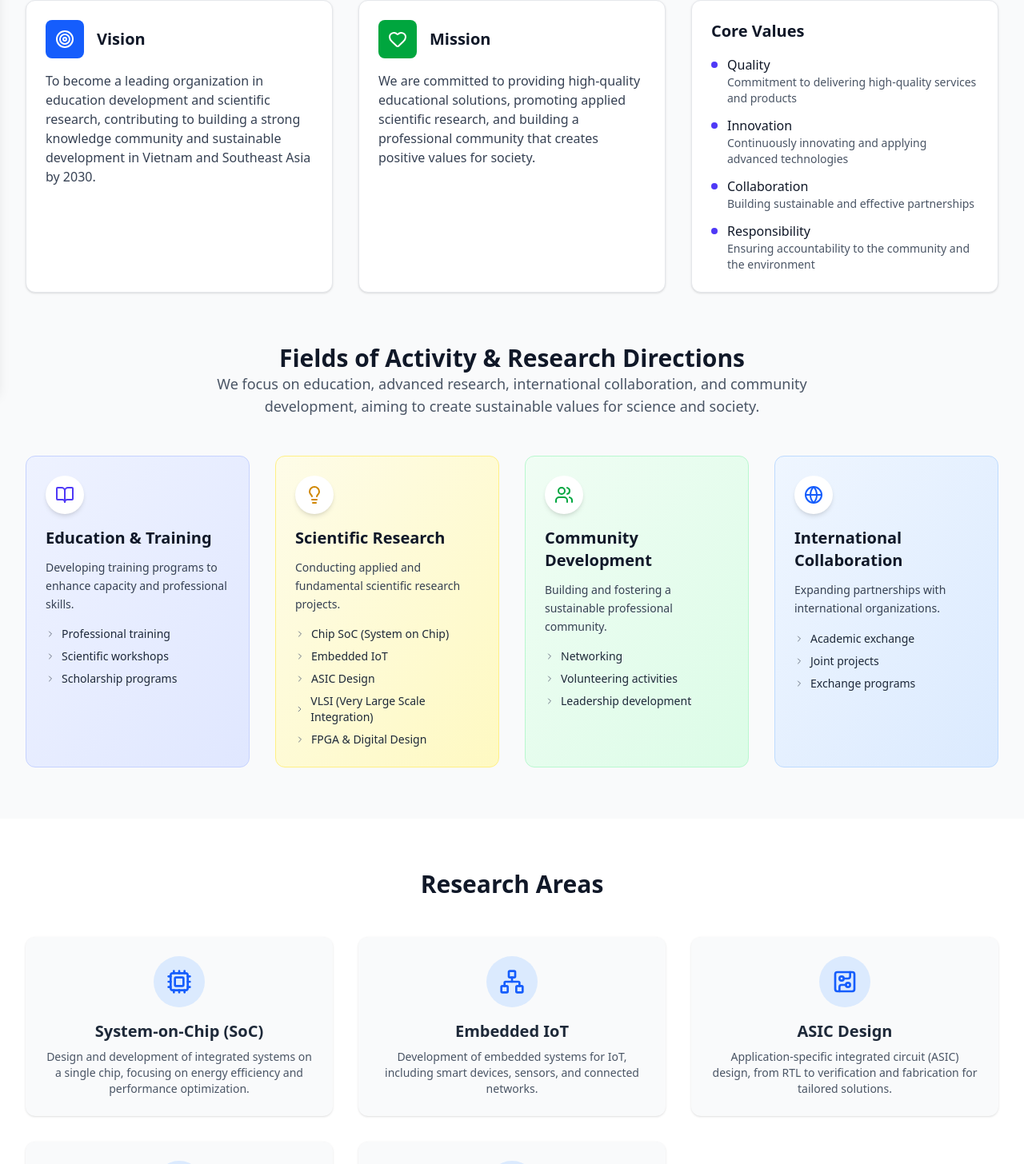
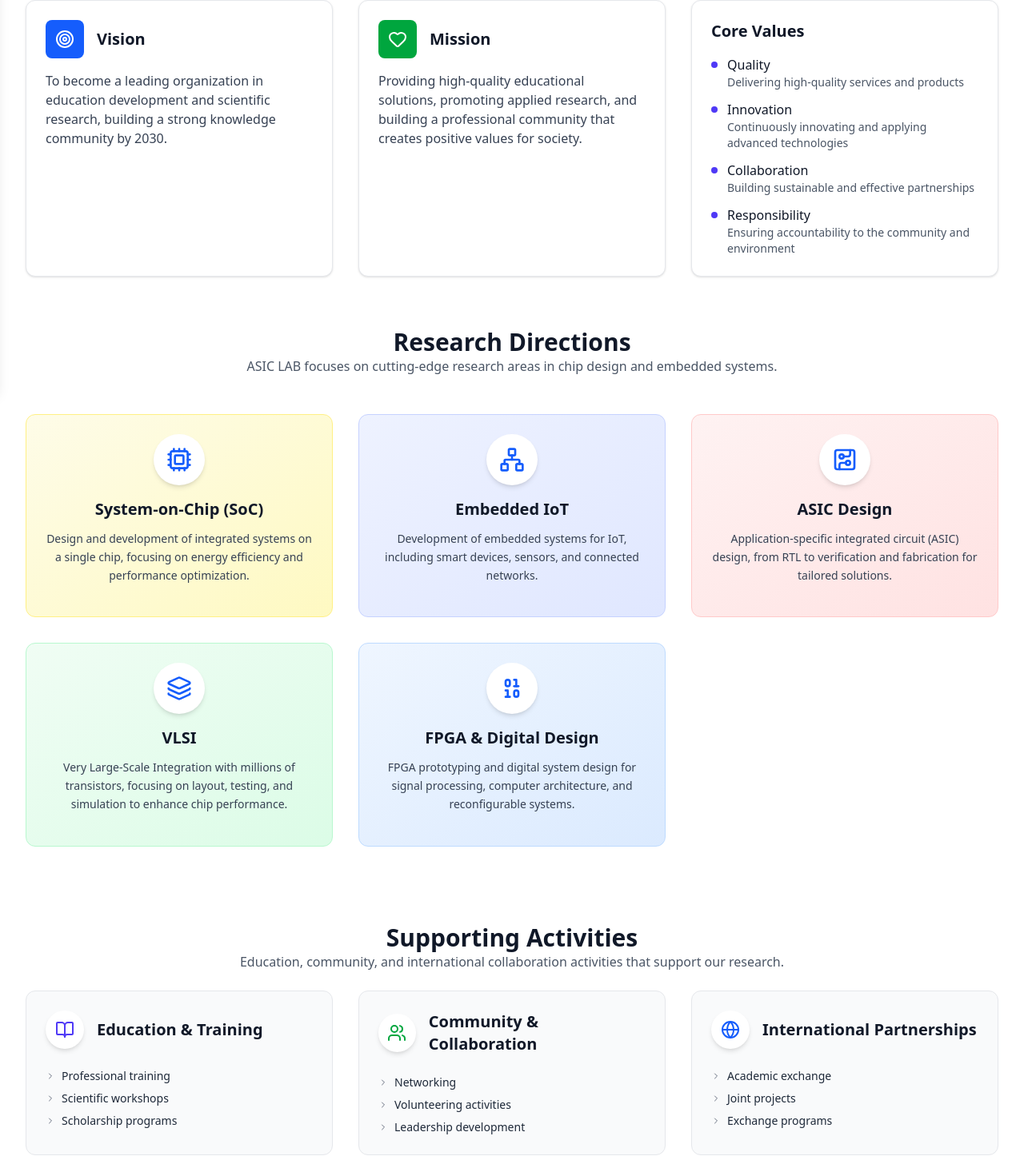
Before and after one commit to UIT20521737/asicweb, a Next.js app: page / in a window 1280 px wide. Shown: the part 312-1768 px from the top of the page at 80% size. Built offline with nearby package versions, Linux system fonts and the light colour scheme.

Commit message:
update UI

```diff
--- a/src/app/(main)/page.js
+++ b/src/app/(main)/page.js
@@ -3,6 +3,7 @@ import Activities from "@/components/Activities";
 import FieldsOfActivity from "@/components/FieldsOfActivity";
 import Publications from "@/components/Publications";
 import ResearchDirections from "@/components/ResearchDirection";
+import SupportingActivities from "@/components/SupportingActivities";
 import TeamMembers from "@/components/TeamMembers";
 import VisionMission from "@/components/VisionMission";
 
@@ -10,8 +11,7 @@ export default function Home() {
   return (
     <div>
       <AboutUs/>
-
-      <ResearchDirections/>
+      <SupportingActivities/>
       <TeamMembers/>
       <Publications/>
       <Activities/>
--- a/src/components/AboutUs.js
+++ b/src/components/AboutUs.js
@@ -1,147 +1,117 @@
 import React from "react";
-import { Target, Heart, Users, BookOpen, Globe, Lightbulb, ChevronRight } from "lucide-react";
+import {
+  Target,
+  Heart,
+  Users,
+  Globe,
+  Cpu,
+  Network,
+  CircuitBoard,
+  Layers,
+  Binary,
+} from "lucide-react";
 
-const AboutUs = () => {
-  const fields = [
+const researchAreas = [
   {
     id: 1,
-      title: "Education & Training",
-      icon: <BookOpen className="w-6 h-6 text-indigo-600" />,
+    title: "System-on-Chip (SoC)",
     description:
-        "Developing training programs to enhance capacity and professional skills.",
-      activities: [
-        "Professional training",
-        "Scientific workshops",
-        "Scholarship programs",
-      ],
+      "Design and development of integrated systems on a single chip, focusing on energy efficiency and performance optimization.",
+    icon: Cpu,
+    color: "from-yellow-50 to-yellow-100 border-yellow-200",
+  },
+  {
+    id: 2,
+    title: "Embedded IoT",
+    description:
+      "Development of embedded systems for IoT, including smart devices, sensors, and connected networks.",
+    icon: Network,
     color: "from-indigo-50 to-indigo-100 border-indigo-200",
   },
   {
-      id: 2,
-      title: "Scientific Research",
-      icon: <Lightbulb className="w-6 h-6 text-yellow-600" />,
-      description: "Conducting applied and fundamental scientific research projects.",
-      activities: [
-        "Chip SoC (System on Chip)",
-        "Embedded IoT",
-        "ASIC Design",
-        "VLSI (Very Large Scale Integration)",
-        "FPGA & Digital Design",
-      ],
-      color: "from-yellow-50 to-yellow-100 border-yellow-200",
+    id: 3,
+    title: "ASIC Design",
+    description:
+      "Application-specific integrated circuit (ASIC) design, from RTL to verification and fabrication for tailored solutions.",
+    icon: CircuitBoard,
+    color: "from-red-50 to-red-100 border-red-200",
   },
   {
-      id: 3,
-      title: "Community Development",
-      icon: <Users className="w-6 h-6 text-green-600" />,
-      description: "Building and fostering a sustainable professional community.",
-      activities: [
-        "Networking",
-        "Volunteering activities",
-        "Leadership development",
-      ],
+    id: 4,
+    title: "VLSI",
+    description:
+      "Very Large-Scale Integration with millions of transistors, focusing on layout, testing, and simulation to enhance chip performance.",
+    icon: Layers,
     color: "from-green-50 to-green-100 border-green-200",
   },
   {
-      id: 4,
-      title: "International Collaboration",
-      icon: <Globe className="w-6 h-6 text-blue-600" />,
-      description: "Expanding partnerships with international organizations.",
-      activities: ["Academic exchange", "Joint projects", "Exchange programs"],
+    id: 5,
+    title: "FPGA & Digital Design",
+    description:
+      "FPGA prototyping and digital system design for signal processing, computer architecture, and reconfigurable systems.",
+    icon: Binary,
     color: "from-blue-50 to-blue-100 border-blue-200",
   },
 ];
 
+
+
+const AboutUs = () => {
   return (
-    <section className="py-16 bg-gray-50 dark:bg-gray-900">
+    <section className="py-16 dark:bg-gray-900">
       <div className="max-w-7xl mx-auto px-6 lg:px-8">
-        {/* About Us Intro */}
+        {/* Intro */}
         <div className="text-center mb-12">
           <h2 className="text-3xl font-bold text-gray-900 dark:text-white">
-            About ASIC LAB
+            ASIC LAB
           </h2>
           <p className="mt-4 text-lg text-gray-600 dark:text-gray-300 max-w-3xl mx-auto">
             ASIC LAB is a research and development center specializing in{" "}
             <span className="font-medium text-indigo-600 dark:text-indigo-400">
               Application-Specific Integrated Circuits (ASIC)
             </span>
-            . We are committed to advancing semiconductor technology through
-            education, research, and collaboration with industry partners.
+            . We advance semiconductor technology through education, research, and collaboration.
           </p>
         </div>
 
-
-
-        {/* Vision - Mission - Core Values */}
+        {/* Vision / Mission / Core Values */}
         <div className="grid lg:grid-cols-3 gap-8 mb-16">
-          {/* Vision */}
           <div className="bg-white dark:bg-gray-800 rounded-xl shadow p-6 border border-gray-200 dark:border-gray-700">
             <div className="flex items-center mb-4">
               <div className="bg-blue-600 p-3 rounded-lg mr-4">
                 <Target className="w-6 h-6 text-white" />
               </div>
-              <h3 className="text-xl font-bold text-gray-900 dark:text-white">
-                Vision
-              </h3>
+              <h3 className="text-xl font-bold text-gray-900 dark:text-white">Vision</h3>
             </div>
             <p className="text-gray-700 dark:text-gray-300">
-              To become a leading organization in education development and
-              scientific research, contributing to building a strong knowledge
-              community and sustainable development in Vietnam and Southeast Asia
-              by 2030.
+              To become a leading organization in education development and scientific research, building a strong knowledge community by 2030.
             </p>
           </div>
-
-          {/* Mission */}
           <div className="bg-white dark:bg-gray-800 rounded-xl shadow p-6 border border-gray-200 dark:border-gray-700">
             <div className="flex items-center mb-4">
               <div className="bg-green-600 p-3 rounded-lg mr-4">
                 <Heart className="w-6 h-6 text-white" />
               </div>
-              <h3 className="text-xl font-bold text-gray-900 dark:text-white">
-                Mission
-              </h3>
+              <h3 className="text-xl font-bold text-gray-900 dark:text-white">Mission</h3>
             </div>
             <p className="text-gray-700 dark:text-gray-300">
-              We are committed to providing high-quality educational solutions,
-              promoting applied scientific research, and building a professional
-              community that creates positive values for society.
+              Providing high-quality educational solutions, promoting applied research, and building a professional community that creates positive values for society.
             </p>
           </div>
-
-          {/* Core Values */}
           <div className="bg-white dark:bg-gray-800 rounded-xl shadow p-6 border border-gray-200 dark:border-gray-700">
-            <h3 className="text-xl font-bold text-gray-900 dark:text-white mb-4">
-              Core Values
-            </h3>
+            <h3 className="text-xl font-bold text-gray-900 dark:text-white mb-4">Core Values</h3>
             <div className="space-y-3">
               {[
-                {
-                  title: "Quality",
-                  desc: "Commitment to delivering high-quality services and products",
-                },
-                {
-                  title: "Innovation",
-                  desc: "Continuously innovating and applying advanced technologies",
-                },
-                {
-                  title: "Collaboration",
-                  desc: "Building sustainable and effective partnerships",
-                },
-                {
-                  title: "Responsibility",
-                  desc: "Ensuring accountability to the community and the environment",
-                },
-              ].map((value, index) => (
-                <div key={index} className="flex items-start space-x-3">
+                { title: "Quality", desc: "Delivering high-quality services and products" },
+                { title: "Innovation", desc: "Continuously innovating and applying advanced technologies" },
+                { title: "Collaboration", desc: "Building sustainable and effective partnerships" },
+                { title: "Responsibility", desc: "Ensuring accountability to the community and environment" },
+              ].map((v, i) => (
+                <div key={i} className="flex items-start space-x-3">
                   <div className="w-2 h-2 bg-indigo-600 rounded-full mt-2 flex-shrink-0"></div>
                   <div>
-                    <div className="text-gray-900 dark:text-white font-medium">
-                      {value.title}
-                    </div>
-                    <div className="text-gray-600 dark:text-gray-300 text-sm">
-                      {value.desc}
-                    </div>
+                    <div className="text-gray-900 dark:text-white font-medium">{v.title}</div>
+                    <div className="text-gray-600 dark:text-gray-300 text-sm">{v.desc}</div>
                   </div>
                 </div>
               ))}
@@ -149,52 +119,32 @@ const AboutUs = () => {
           </div>
         </div>
 
-        {/* Fields of Activity & Research Directions */}
-        <div>
+        {/* Research Directions */}
+        <div className="">
           <div className="text-center mb-12">
-            <h2 className="text-3xl font-bold text-gray-900 dark:text-white">
-              Fields of Activity & Research Directions
-            </h2>
-            <p className="text-lg text-gray-600 dark:text-gray-300 max-w-3xl mx-auto">
-              We focus on education, advanced research, international
-              collaboration, and community development, aiming to create
-              sustainable values for science and society.
+            <h2 className="text-3xl font-bold text-gray-900 dark:text-white">Research Directions</h2>
+            <p className="text-gray-600 dark:text-gray-300 max-w-3xl mx-auto">
+              ASIC LAB focuses on cutting-edge research areas in chip design and embedded systems.
             </p>
           </div>
-
-          <div className="grid md:grid-cols-2 lg:grid-cols-4 gap-8">
-            {fields.map((field) => (
-              <div key={field.id} className="group h-full">
+          <div className="grid gap-8 md:grid-cols-2 lg:grid-cols-3">
+            {researchAreas.map((area) => (
               <div
-                  className={`flex flex-col h-full bg-gradient-to-br ${field.color} p-6 rounded-xl hover:shadow-xl transition-all duration-300 group-hover:-translate-y-1 border`}
+                key={area.id}
+                className={`flex flex-col h-full bg-gradient-to-br ${area.color} p-6 rounded-xl hover:shadow-xl transition-all duration-300 group-hover:-translate-y-1 border`}
               >
                 <div className="mb-4">
-                    <div className="w-12 h-12 flex items-center justify-center rounded-full bg-white shadow-md">
-                      {field.icon}
+                  <div className="w-16 h-16 flex items-center justify-center bg-white shadow-md rounded-full mx-auto">
+                    <area.icon className="w-8 h-8 text-blue-600" />
                   </div>
                 </div>
-                  <h3 className="text-xl font-semibold text-gray-900 mb-3">
-                    {field.title}
-                  </h3>
-                  <p className="text-gray-700 mb-4 text-sm leading-relaxed flex-0">
-                    {field.description}
-                  </p>
-                  <div className="space-y-2 flex-1">
-                    {field.activities.map((activity, index) => (
-                      <div
-                        key={index}
-                        className="flex items-center text-sm text-gray-800"
-                      >
-                        <ChevronRight className="w-3 h-3 mr-2 text-gray-500" />
-                        <span>{activity}</span>
+                <h3 className="text-xl font-semibold text-gray-900 mb-3 text-center">{area.title}</h3>
+                <p className="text-gray-700 mb-4 text-sm leading-relaxed text-center">{area.description}</p>
               </div>
             ))}
           </div>
         </div>
-              </div>
-            ))}
-          </div>
-        </div>
+
       </div>
     </section>
   );
--- /dev/null
+++ b/src/components/SupportingActivities.js
@@ -0,0 +1,65 @@
+import { BookOpen, Users, Globe, ChevronRight } from "lucide-react";
+
+const supportingActivities = [
+  {
+    id: 1,
+    title: "Education & Training",
+    icon: <BookOpen className="w-6 h-6 text-indigo-600" />,
+    items: ["Professional training", "Scientific workshops", "Scholarship programs"],
+  },
+  {
+    id: 2,
+    title: "Community & Collaboration",
+    icon: <Users className="w-6 h-6 text-green-600" />,
+    items: ["Networking", "Volunteering activities", "Leadership development"],
+  },
+  {
+    id: 3,
+    title: "International Partnerships",
+    icon: <Globe className="w-6 h-6 text-blue-600" />,
+    items: ["Academic exchange", "Joint projects", "Exchange programs"],
+  },
+];
+
+const SupportingActivities = () => {
+  return (
+    <section className="pt-8 pb-12 dark:bg-gray-900">
+      <div className="max-w-7xl mx-auto px-6 lg:px-8">
+        <div className="text-center mb-6">
+          <h2 className="text-3xl font-bold text-gray-900 dark:text-white">
+            Supporting Activities
+          </h2>
+          <p className="text-gray-600 dark:text-gray-300 max-w-3xl mx-auto">
+            Education, community, and international collaboration activities that support our research.
+          </p>
+        </div>
+
+        <div className="grid md:grid-cols-2 lg:grid-cols-3 gap-8 mt-6">
+          {supportingActivities.map((activity) => (
+            <div
+              key={activity.id}
+              className="flex flex-col h-full bg-gray-50 dark:bg-gray-800 p-6 rounded-xl border border-gray-200 dark:border-gray-700 hover:shadow-lg hover:scale-105 transition-all duration-300"
+            >
+              <div className="flex items-center mb-4">
+                <div className="w-12 h-12 flex items-center justify-center rounded-full bg-white shadow-md mr-4">
+                  {activity.icon}
+                </div>
+                <h3 className="text-xl font-semibold text-gray-900 dark:text-white">{activity.title}</h3>
+              </div>
+              <ul className="space-y-2 mt-2">
+                {activity.items.map((item, index) => (
+                  <li key={index} className="flex items-center text-gray-800 dark:text-gray-200 text-sm">
+                    <ChevronRight className="w-3 h-3 mr-2 text-gray-500" />
+                    <span>{item}</span>
+                  </li>
+                ))}
+              </ul>
+            </div>
+          ))}
+        </div>
+      </div>
+    </section>
+  );
+};
+
+export default SupportingActivities;
```
Also changed, not shown: src/components/Activities.js (+15 -11 lines), src/components/Publications.js (+45 -72 lines). Lines whose indentation alone changed are shown as unchanged.
